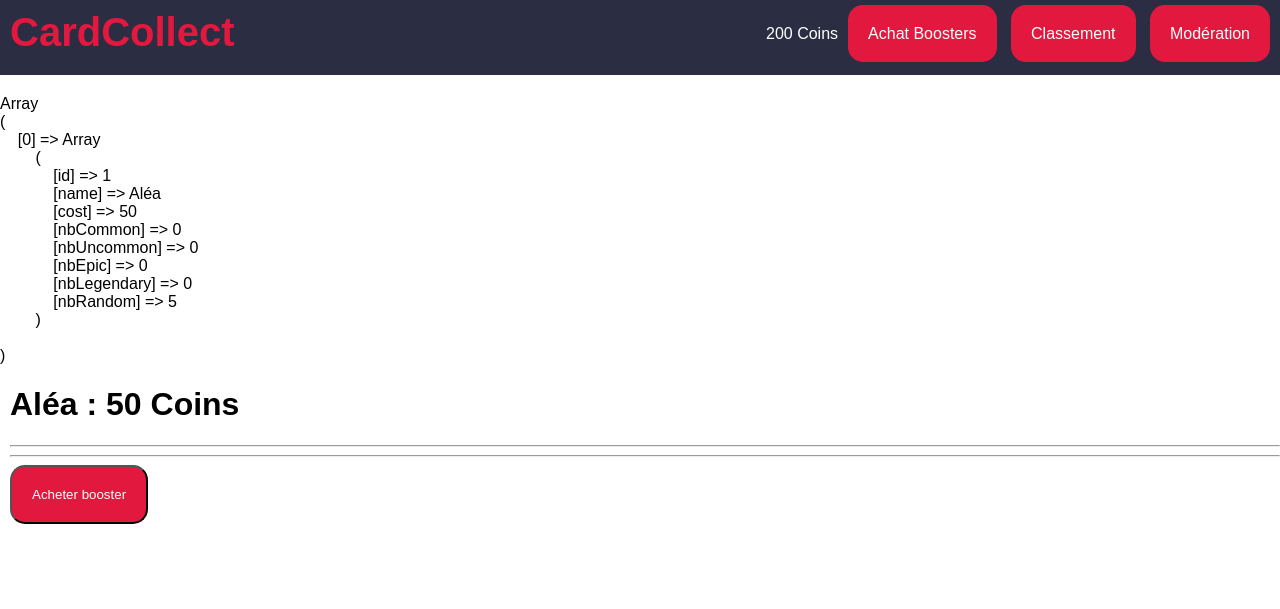
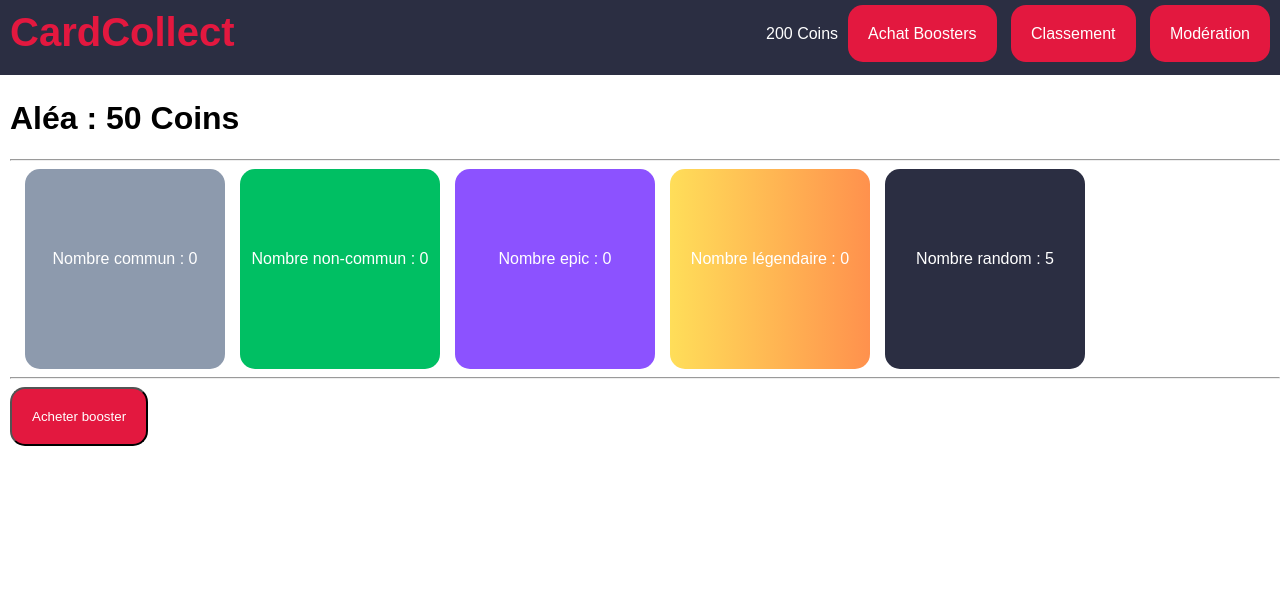
Before and after one commit to Thomas-Duthoit/CardCollect, a PHP site: page /index.php?view=boosterinfo&idBooster=1 in a window 1280 px wide. Shown: the top 609 px of the page. Run offline with PHP 8.4, Linux system fonts and the light colour scheme; the visitor is signed in with stand-in values (Sample User, id 1); data comes from the database, SQL or seed files in the repository.

Commit message:
BoosterInfo
Informations des boosters corrigés dans la vue d'achat

```diff
--- a/css/style.css
+++ b/css/style.css
@@ -74,6 +74,8 @@ body {
 .r3 {background: var(--r3-bg);}
 .r4{background: var(--r4-bg);}
 
+.random{background-color:  var(--dark);}
+
 .booster{
     width: 300px;
     height: 400px;
@@ -100,6 +102,17 @@ body {
     padding-bottom: 50px;
     border-radius: 15px;
     line-height: 300px;
+}
+
+.boosterContent{
+    color: var(--white);
+    text-align: center;
+    height: 200px;
+    width: 200px;
+    display: inline-block;
+    border-radius: 15px;
+    line-height: 180px;
+    margin-left: 15px;
 }
 
 
--- a/templates/boosterinfo.php
+++ b/templates/boosterinfo.php
@@ -12,16 +12,22 @@ if (!valider("connected", "SESSION")) {
 }
 
 $booster = infoBooster(valider("idBooster", "GET"));
-
-tprint($booster);
 echo "<div style=\"margin-left: 10px;\">";
     echo "<h1>".$booster[0]["name"]." : " . $booster[0]["cost"] . " Coins </h1>";
     echo "<hr />";
+    echo "<div>";
+    echo "<div class=\"boosterContent r1\">" . "Nombre commun : " . $booster[0]["nbCommon"] . "</div>";
+    echo "<div class=\"boosterContent r2\">" . "Nombre non-commun : " . $booster[0]["nbUncommon"] . "</div>";
+    echo "<div class=\"boosterContent r3\">" . "Nombre epic : " . $booster[0]["nbEpic"] . "</div>";
+    echo "<div class=\"boosterContent r4\">" . "Nombre légendaire : " . $booster[0]["nbLegendary"] . "</div>";
+    echo "<div class=\"boosterContent random\">" . "Nombre random : " . $booster[0]["nbRandom"] . "</div>";
+    echo "</div>";
     echo "<hr />";
     mkForm();
         mkInput("submit", "action", "Acheter booster", "class=\"crimson_button\"");
         mkInput("hidden", "idBooster", $booster[0]["id"]);
         mkInput("hidden", "cost", $booster[0]["cost"]);
+        mkInput("hidden", "view", "shop");
     endForm();
 echo "</div>";
 ?>
```
Also changed, not shown: 1 other file.
